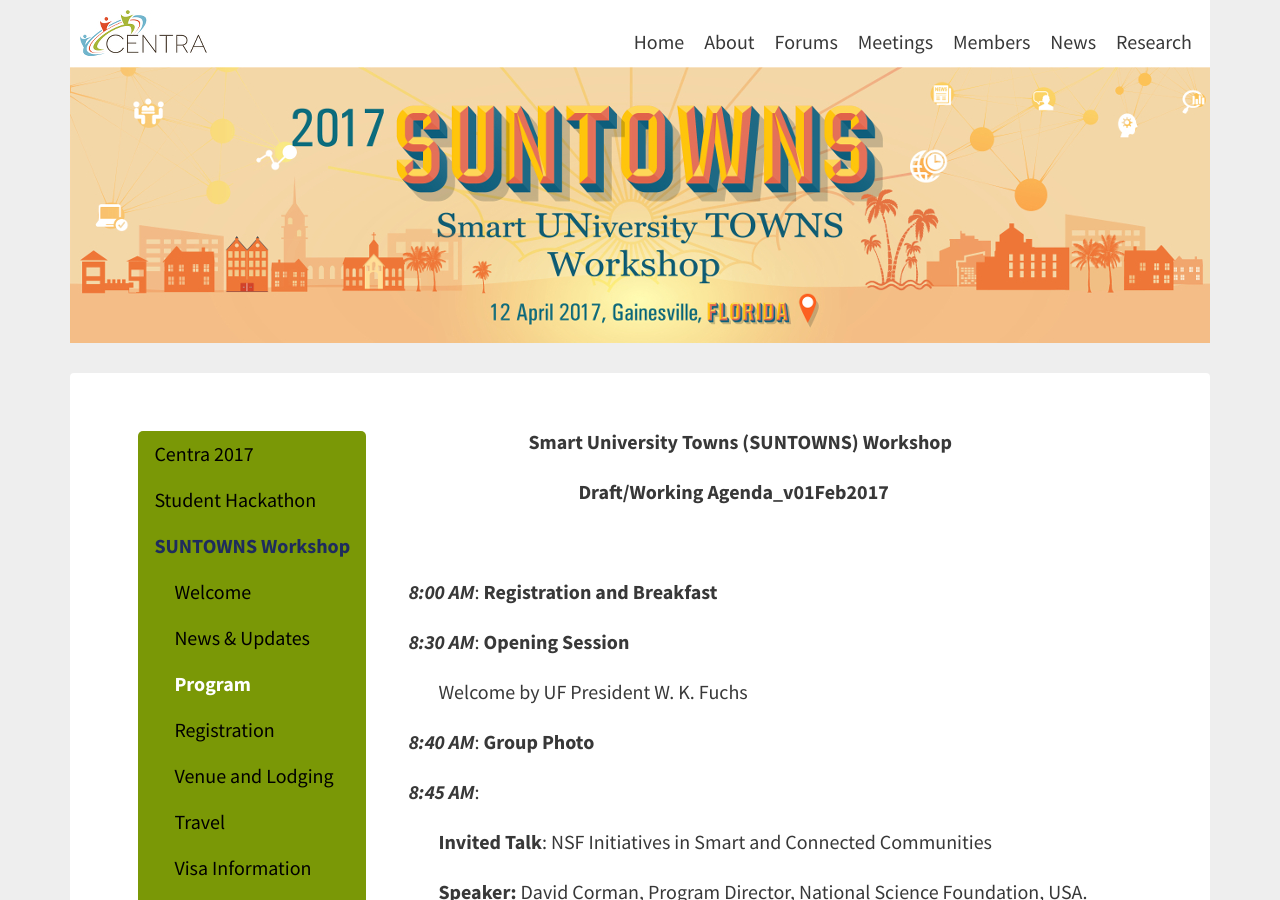
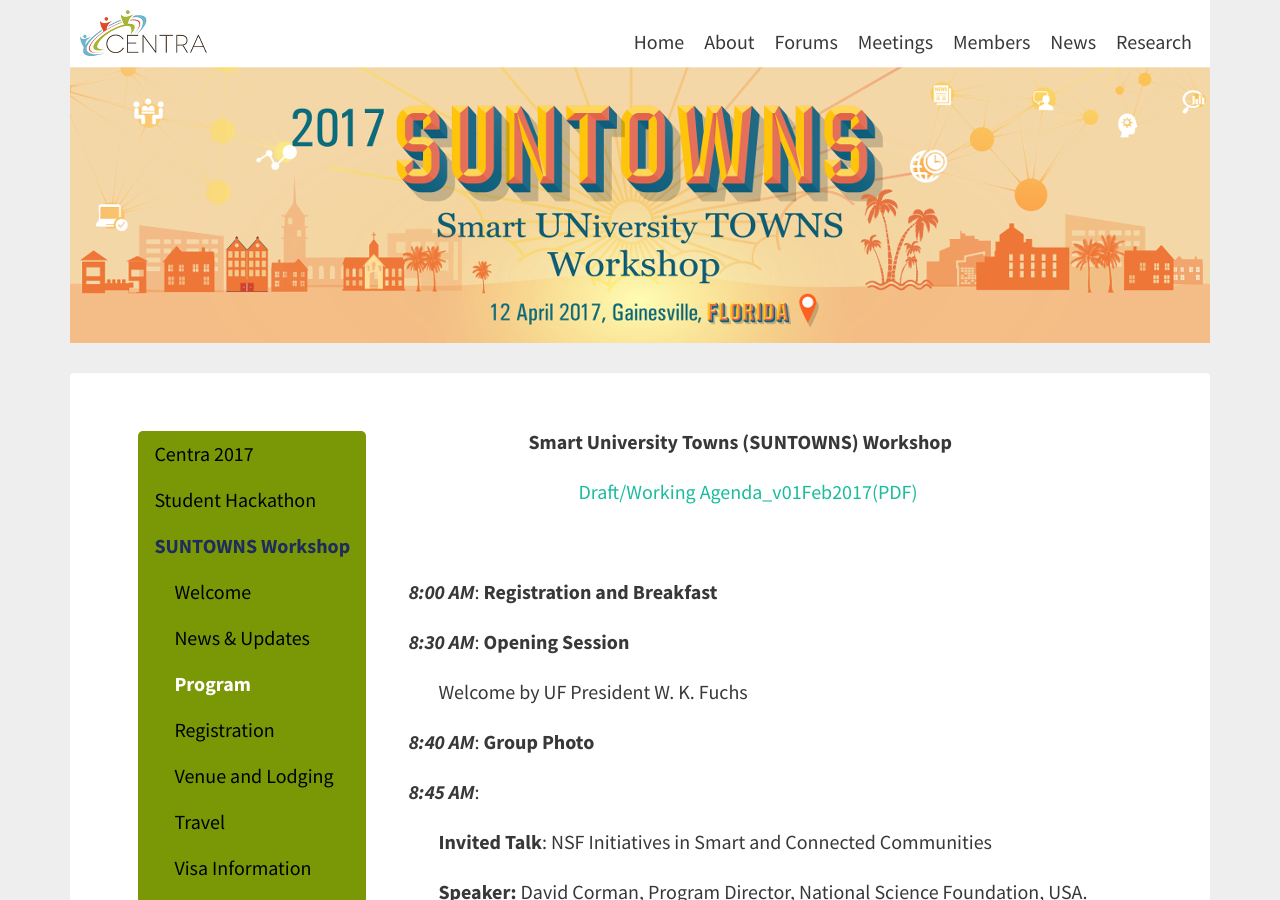
Before and after one commit to hmchou56/centra8, a Jekyll site: the page built from suntowns2017/program.md, in a window 1280 px wide and 900 px high. Built offline with Jekyll 4.4.1, drawn with Linux system fonts in a browser that asks for light colours; nearby versions of some CDN libraries.

Commit message:
linked draft agenda

```diff
--- a/suntowns2017/program.md
+++ b/suntowns2017/program.md
@@ -10,7 +10,7 @@
 </p>
 
 <p style="padding-left: 390px;"><strong>Smart University Towns (SUNTOWNS) Workshop </strong></p>
-<p style="padding-left: 440px;"><strong>Draft/Working Agenda_v01Feb2017</strong></p>
+<p style="padding-left: 440px;"><a href="www.globalcentra.org/suntowns2017/draftagenda_v01Feb2017.pdf" target="_blank">Draft/Working Agenda_v01Feb2017(PDF)</a></p>
 <p style="padding-left: 270px;">&nbsp;</p>
 <p style="padding-left: 270px;"><strong><em>8:00 AM</em></strong>: <strong>Registration and Breakfast</strong></p>
 <p style="padding-left: 270px;"><strong><em>8:30 AM</em></strong>: <strong>Opening Session</strong></p>
```
